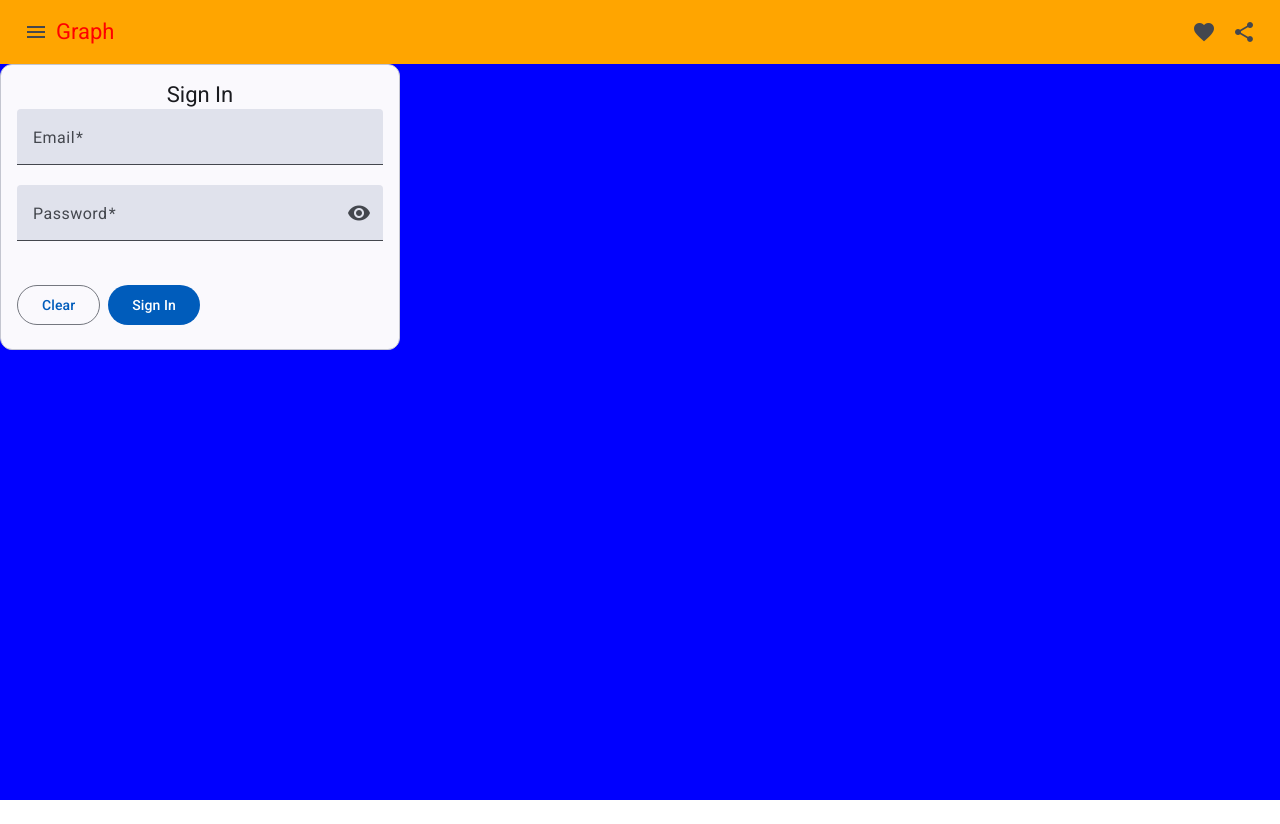
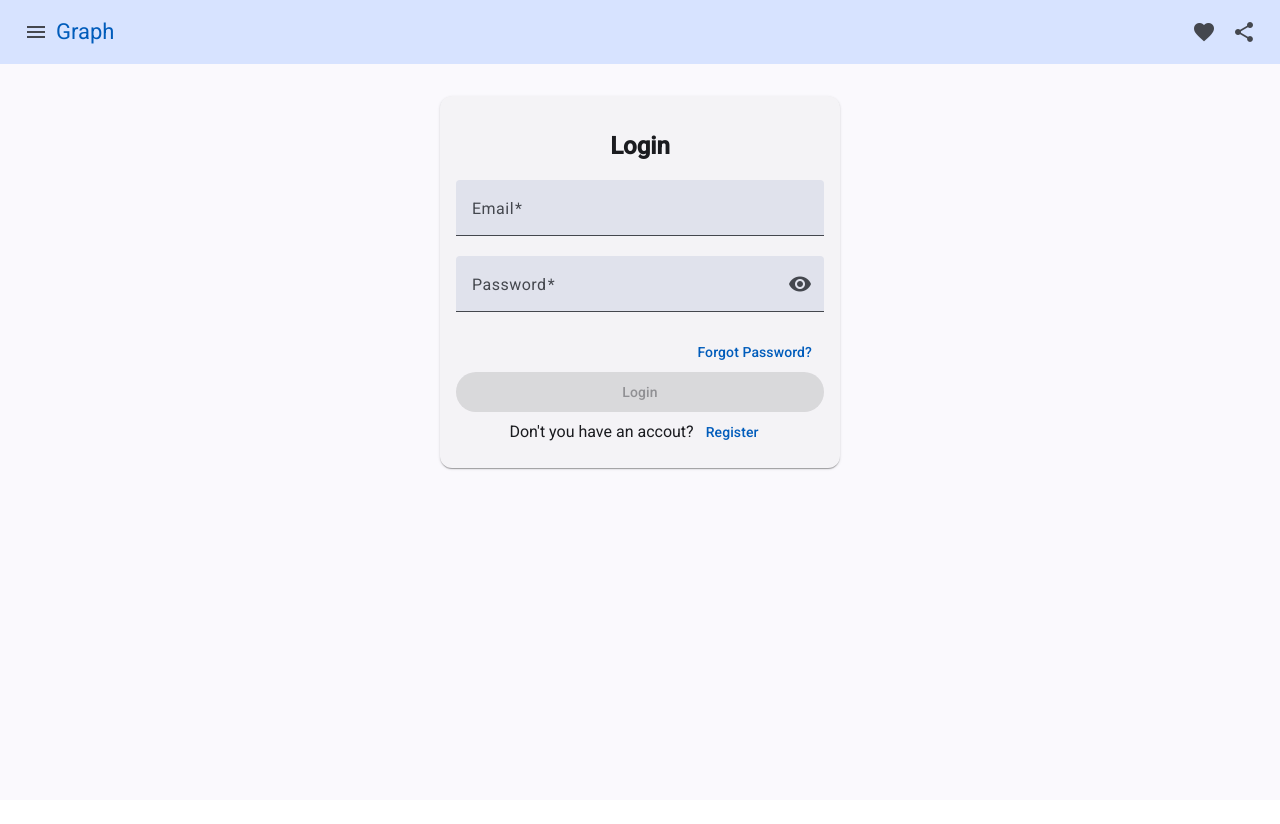
Before and after one commit to SistemasRafael/GraphFrontEnd-Angular, an Angular app in the folder graph-ui/graph/: page /public/sing-in in a window 1280 px wide. After the commit the page ends 800 px from the top, so only its background shows below. Built offline with nearby package versions, Linux system fonts and the light colour scheme.

Commit message:
signInNewStyle

```diff
--- a/graph-ui/graph/src/app/app-routing.module.ts
+++ b/graph-ui/graph/src/app/app-routing.module.ts
@@ -1,7 +1,7 @@
 import { NgModule } from '@angular/core';
 import { RouterModule, Routes } from '@angular/router';
-// import { AdminComponent } from './layouts/admin/admin.component';
 import { PublicComponent } from './layouts/public/public.component';
+import { AuthComponent } from './layouts/auth/auth.component';
 
 const routes: Routes = [
   {
@@ -22,22 +22,21 @@ const routes: Routes = [
         loadChildren: () => import('./modules/auth/pages/sign-up/sign-up.module').then(m => m.SignUpModule)
       }
     ]
+  },
+  {
+    path: 'auth',
+    component: AuthComponent,
+    children: [
+      {
+        path: 'sing-in',
+        loadChildren: () => import('./modules/auth/pages/sign-in/sign-in.module').then(m => m.SignInModule)
+      },
+      {
+        path: 'sing-up',
+        loadChildren: () => import('./modules/auth/pages/sign-up/sign-up.module').then(m => m.SignUpModule)
+      }
+    ]
   }
-  // ,
-  // {
-  //   path: 'admin',
-  //   component: AdminComponent,
-  //   children: [
-  //     {
-  //       path: 'home',
-  //       loadChildren: () => import('./views/admin/home/home.module').then(m => m.HomeModule)
-  //     },
-  //     {
-  //       path: 'profile',
-  //       loadChildren: () => import('./views/admin/profile/profile.module').then(m => m.ProfileModule)
-  //     }
-  //   ]
-  // }
 ];
 
 @NgModule({
--- a/graph-ui/graph/src/app/app.module.ts
+++ b/graph-ui/graph/src/app/app.module.ts
@@ -4,19 +4,19 @@ import { AppRoutingModule } from './app-routing.module';
 import { AppComponent } from './app.component';
 import { AdminComponent } from './layouts/admin/admin.component';
 import { PublicComponent } from './layouts/public/public.component';
-import { SignUpComponent } from './modules/auth/pages/sign-up/sign-up.component';
 import {MatToolbarModule} from '@angular/material/toolbar';
 import { MatIconModule } from '@angular/material/icon';
 import { MatButtonModule } from '@angular/material/button';
 import {MatSidenavModule} from '@angular/material/sidenav';
 import {MatListModule} from '@angular/material/list';
+import { AuthComponent } from './layouts/auth/auth.component';
 
 @NgModule({
   declarations: [
     AppComponent,
     AdminComponent,
     PublicComponent,
-    SignUpComponent
+    AuthComponent
   ],
   imports: [
     BrowserModule,
--- /dev/null
+++ b/graph-ui/graph/src/app/layouts/auth/auth.component.html
@@ -0,0 +1 @@
+<router-outlet></router-outlet>
--- a/graph-ui/graph/src/app/layouts/public/public.component.html
+++ b/graph-ui/graph/src/app/layouts/public/public.component.html
@@ -8,7 +8,7 @@
     <button mat-icon-button class="example-icon" aria-label="Example icon-button with share icon"><mat-icon>share</mat-icon></button>
 </mat-toolbar>
 <mat-sidenav-container class="example-sidenav-container" [style.marginTop.px]="isMobile() ? 56 : 0">
-    <mat-sidenav #snav [mode]="isMobile() ? 'over' : 'side'" [fixedInViewport]="isMobile()" fixedTopGap="56">
+    <mat-sidenav #snav [mode]="isMobile() ? 'over' : 'side'" [fixedInViewport]="isMobile()" fixedTopGap="56" class="docs-component-viewer-nav-content">
         <mat-nav-list>
             @for (nav of fillerNav; track nav)
             {
--- a/graph-ui/graph/src/app/layouts/public/public.component.scss
+++ b/graph-ui/graph/src/app/layouts/public/public.component.scss
@@ -14,7 +14,6 @@
 
   .example-is-mobile .example-toolbar {
     position: fixed;
-    /* Make sure the toolbar will stay on top of the content as it scrolls past. */
     z-index: 2;
   }
 
@@ -23,13 +22,18 @@
   }
 
   .example-sidenav-container {
-    /* When the sidenav is not fixed, stretch the sidenav container to fill the available space. This
-       causes `<mat-sidenav-content>` to act as our scrolling element for desktop layouts. */
     flex: 1;
   }
 
   .example-is-mobile .example-sidenav-container {
-    /* When the sidenav is fixed, don't constrain the height of the sidenav container. This allows the
-       `<body>` to be our scrolling element for mobile layouts. */
     flex: 1 0 auto;
   }
+
+.docs-component-viewer-nav-content {
+  border-right: 1px solid var(--mat-sys-outline-variant);
+  width: 240px;
+  padding: 16px 8px;
+  height: calc(100vh - 75px);
+  overflow: auto;
+  box-sizing: border-box;
+}
--- a/graph-ui/graph/src/app/modules/auth/pages/sign-in/sign-in.component.html
+++ b/graph-ui/graph/src/app/modules/auth/pages/sign-in/sign-in.component.html
@@ -1,12 +1,10 @@
-<mat-card class="card-content" appearance="outlined">
-    <mat-card-header class="text-center">
-      <mat-card-title>Sign In</mat-card-title>
-    </mat-card-header>
+<mat-card>
     <mat-card-content>
-        <form [formGroup]="signInform">
-            <mat-form-field class="full-width">
+      <form [formGroup]="signInform" (ngSubmit)="onSignIn()">
+        <h2>Login</h2>
+        <mat-form-field>
             <mat-label>Email</mat-label>
-                <input type="email" [id]="Email_Id" matInput formControlName="email" placeholder="Ex. pat@example.com" [errorStateMatcher]="matcher" required>
+            <input matInput [id]="Email_Id" formControlName="email" placeholder="Ex.pat@example.com" name="username" [errorStateMatcher]="matcher" required>
             @if (signInform.get('email')!.hasError('email') && !signInform.get('email')!.hasError('required'))
             {
                 <mat-error>Please enter a valid email address</mat-error>
@@ -16,18 +14,23 @@
                 <mat-error>This field is <strong>required</strong></mat-error>
             }
         </mat-form-field>
-            <mat-form-field class="full-width">
+        <mat-form-field>
             <mat-label>Password</mat-label>
             <input matInput [id]="Password_Id" placeholder="Enter your password" [type]="hidePassword ? 'password' : 'text'" formControlName="password" required>
             <mat-icon matSuffix (click)="hidePassword = !hidePassword">{{hidePassword ? 'visibility' : 'visibility_off'}}</mat-icon>
-                <mat-error *ngIf="signInform.get('password')!.hasError('required')">This field is <strong>required</strong></mat-error>
+            @if (signInform.get('password')!.hasError('required')){
+                <mat-error>This field is <strong>required</strong></mat-error>
+            }
         </mat-form-field>
+        <div class="example-button-row-right ">
+            <a mat-button href="https://www.google.com/" target="_blank">Forgot Password?</a>
+        </div>
+        <div class="example-button-row-center">
+            <button mat-raised-button color="primary" class="full-width" [disabled]="!signInform.valid">Login</button>
+        </div>
+        <div class="example-button-row-center">
+            Don't you have an accout? <a mat-button href="https://www.google.com/" target="_blank">Register</a>
+        </div>
       </form>
     </mat-card-content>
-    <mat-card-footer class="card-footer">
-        <div class="button-row">
-            <button mat-stroked-button>Clear</button>
-            <button mat-flat-button [id]="SignIn_button_Id" (click)="onSignIn()" [disabled]="">Sign In</button>
-        </div>
-    </mat-card-footer>
   </mat-card>
--- a/graph-ui/graph/src/app/modules/auth/pages/sign-in/sign-in.component.scss
+++ b/graph-ui/graph/src/app/modules/auth/pages/sign-in/sign-in.component.scss
@@ -1,26 +1,57 @@
-.card-content {
-    max-width: 400px;
-}
+// .card-content {
+//     max-width: 400px;
+// }
 
-.card-footer {
-  padding: 16px;
-}
+// .card-footer {
+//   padding: 16px;
+// }
 
-.button-row {
-  display: table-cell;
-  max-width: 600px;
-}
+// .button-row {
+//   display: table-cell;
+//   max-width: 600px;
+// }
 
-.button-row .mat-mdc-button-base {
-  margin: 8px 8px 8px 0;
-}
+// .button-row .mat-mdc-button-base {
+//   margin: 8px 8px 8px 0;
+// }
 
 .full-width {
   width: 100%;
 }
 
-.text-center {
+// .text-center {
+//   display: flex;
+//   justify-content: center;
+//   align-items: center;
+// }
+.example-button-row {
+  display: table-cell;
+  max-width: 600px;
+}
+
+.example-button-row-center {
   display: flex;
   justify-content: center;
   align-items: center;
+  max-width: 600px;
 }
+
+.example-button-row-right {
+  display: flex;
+  justify-content: flex-end;
+  max-width: 600px;
+}
+
+// .example-button-row, .example-button-row-right, .example-button-row-center .mat-mdc-button-base {
+//   margin: 8px 8px 8px 0;
+// }
+
+mat-card {
+  max-width: 400px;
+  margin: 2em auto;
+  text-align: center;
+}
+
+mat-form-field {
+  display: block;
+}
--- a/graph-ui/graph/src/index.html
+++ b/graph-ui/graph/src/index.html
@@ -11,6 +11,6 @@
   </head>
   <body class="mat-typography mat-app-background">
     <app-root></app-root>
-    <div style="margin-top: 24px">Current build: 19.2.11</div>
+    <!-- <div style="margin-top: 24px">Current build: 19.2.11</div> -->
   </body>
 </html>
--- a/graph-ui/graph/src/styles.scss
+++ b/graph-ui/graph/src/styles.scss
@@ -15,16 +15,16 @@ html {
   ));
 
   @include mat.toolbar-overrides((
-    container-background-color: orange,
-    container-text-color: red,
+    container-background-color: var(--mat-sys-primary-container),
+    container-text-color: var(--mat-sys-primary),
   ));
 
   @include mat.sidenav-overrides((
-    container-background-color : orange,
-    container-text-color : red,
+    // container-background-color : orange,
+    // container-text-color : red,
     container-shape:0px,
-    container-width: 300px,
-    content-background-color :blue
+    container-width: var(--mat-sidenav-container-width, 360px)
+    // content-background-color :blue
  ));
 }/* You can add global styles to this file, and also import other style files */
 
```
Also changed, not shown: graph-ui/graph/src/app/layouts/auth/auth.component.ts (added, +11 -0 lines), graph-ui/graph/src/app/layouts/auth/auth.component.scss (added), 1 other file (tests, documents, lock files or other folders). Lines whose indentation alone changed are shown as unchanged.
